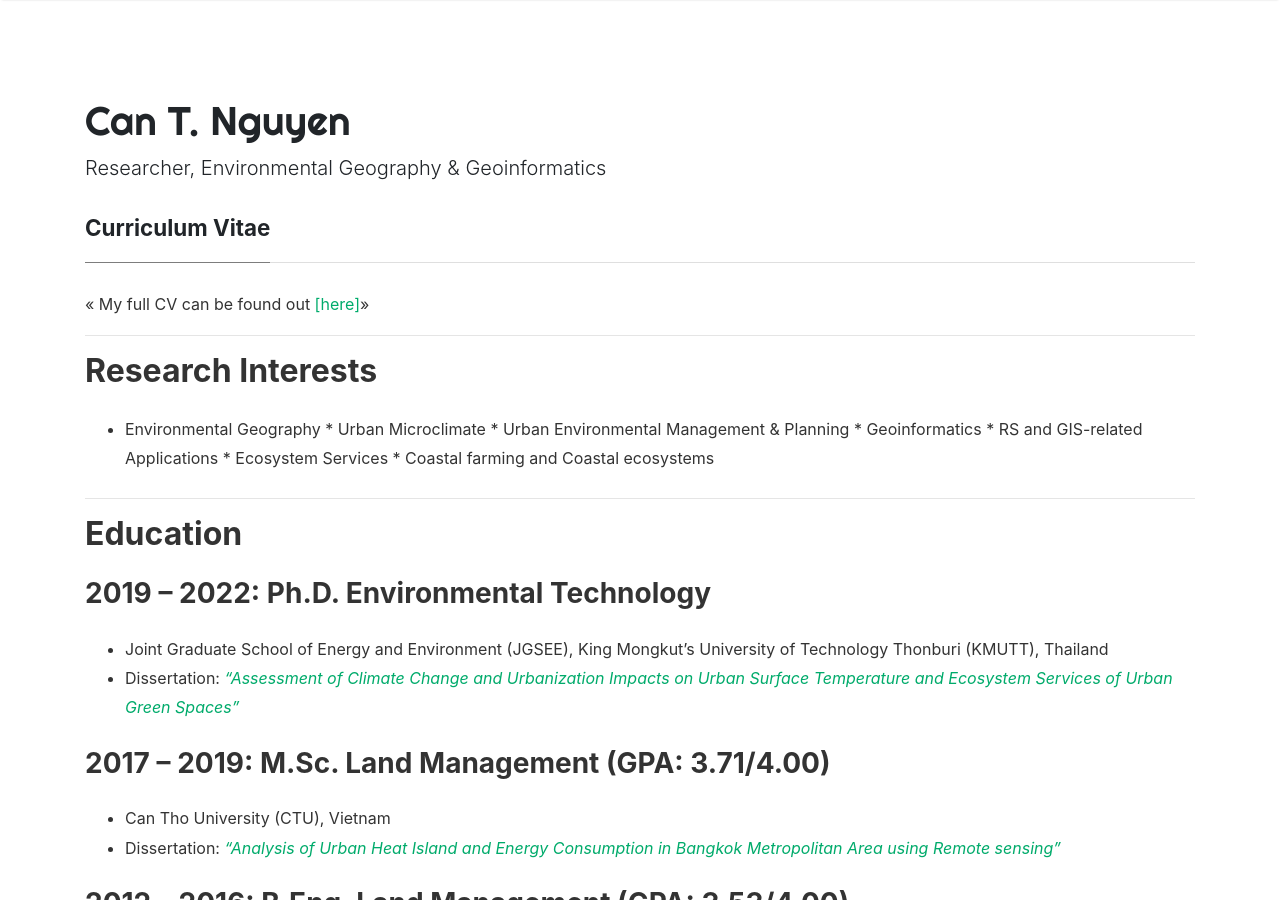
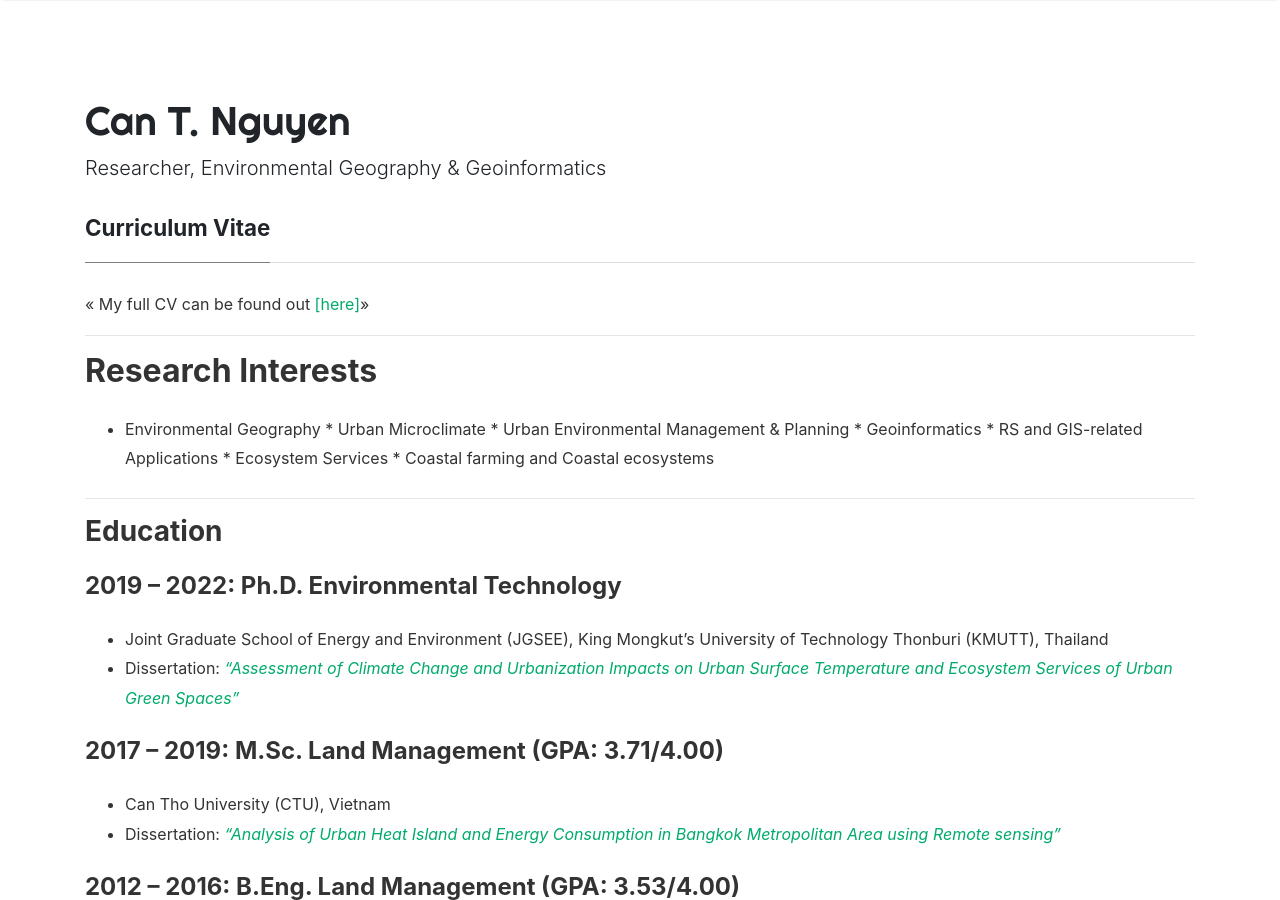
Before and after one commit to sangtrg/sangtrg, a Jekyll site: the page built from _pages/CV.md, in a window 1280 px wide and 900 px high. Built offline with Jekyll 4.4.1, drawn with Linux system fonts in a browser that asks for light colours; nearby versions of some CDN libraries.

Commit message:
update page header

```diff
--- a/_pages/CV.md
+++ b/_pages/CV.md
@@ -15,36 +15,36 @@ permalink: /cv
 
 <hr>
 
-## Education
-### 2019 – 2022: Ph.D. Environmental Technology
+### Education
+#### 2019 – 2022: Ph.D. Environmental Technology
 * Joint Graduate School of Energy and Environment (JGSEE), King Mongkut’s University of Technology Thonburi (KMUTT), Thailand
 * Dissertation: <i>["Assessment of Climate Change and Urbanization Impacts on Urban Surface Temperature and Ecosystem Services of Urban Green Spaces"](https://www.researchgate.net/project/Assessment-of-Climate-Change-and-Urbanization-Impacts-on-Urban-Surface-Temperature-and-Ecosystem-Services-of-Urban-Green-Spaces)</i>
 
-### 2017 – 2019: M.Sc. Land Management (GPA: 3.71/4.00)
+#### 2017 – 2019: M.Sc. Land Management (GPA: 3.71/4.00)
 * Can Tho University (CTU), Vietnam
 * Dissertation: <i>["Analysis of Urban Heat Island and Energy Consumption in Bangkok Metropolitan Area using Remote sensing"](https://www.researchgate.net/project/Analysis-of-urban-heat-island-and-energy-consumption-in-Bangkok-Metropolitan-Area-using-remote-sensing)</i>
 
-### 2012 – 2016: B.Eng. Land Management (GPA: 3.53/4.00)
+#### 2012 – 2016: B.Eng. Land Management (GPA: 3.53/4.00)
 * Can Tho University (CTU), Vietnam
 * Dissertation: <i>"Studying and Evaluating Ecosystem Service Values of Rice-Shrimp Farming in An Minh district, Kien Giang province" </i>
 
 <hr>
 
-## Research Experiences
+### Research Experiences
 
-### Sep 2022 – Present: Researcher
+#### Sep 2022 – Present: Researcher
 * Prince of Songkhla University (PSU - Hatyai campus)
 * Space Technology Research Center, Geo-Informatics & Space Technology Development Agency (GISTDA), Thailand
 
-### Aug 2019 – Aug 2022: Research Assistant (RA)
+#### Aug 2019 – Aug 2022: Research Assistant (RA)
 * AGAR Lab, JGSEE, KMUTT, Thailand (under supervision of Dr. Amnat Chidthaisong & Dr. Pariwate Varnakovida)
 * Duties: Earth observation & Geospatial Data Analysis
 
-### Mar 2016 – Jul 2019: Research & Teaching Assistant (RA/TA)
+#### Mar 2016 – Jul 2019: Research & Teaching Assistant (RA/TA)
 * Land Resources Dept., College of Environment and Natural Resources, Can Tho University, Vietnam
 * Duties: Research Assistant, Teaching Supporting, Undergraduate Thesis Mentoring, and Supportive Trainer in GIS and RS Applications
 
-### Dec 2017 – May 2018: Visiting Researcher
+#### Dec 2017 – May 2018: Visiting Researcher
 * KMUTT Geospatial Engineering and Innovation Center (KGEO), Thailand
 * Duties: Remotely sensed Data Processing, Geospatial Data Analysis
 
```
Also changed, not shown: _pages/Review.md (+6 -6 lines), _pages/publications.md (+2 -2 lines).
